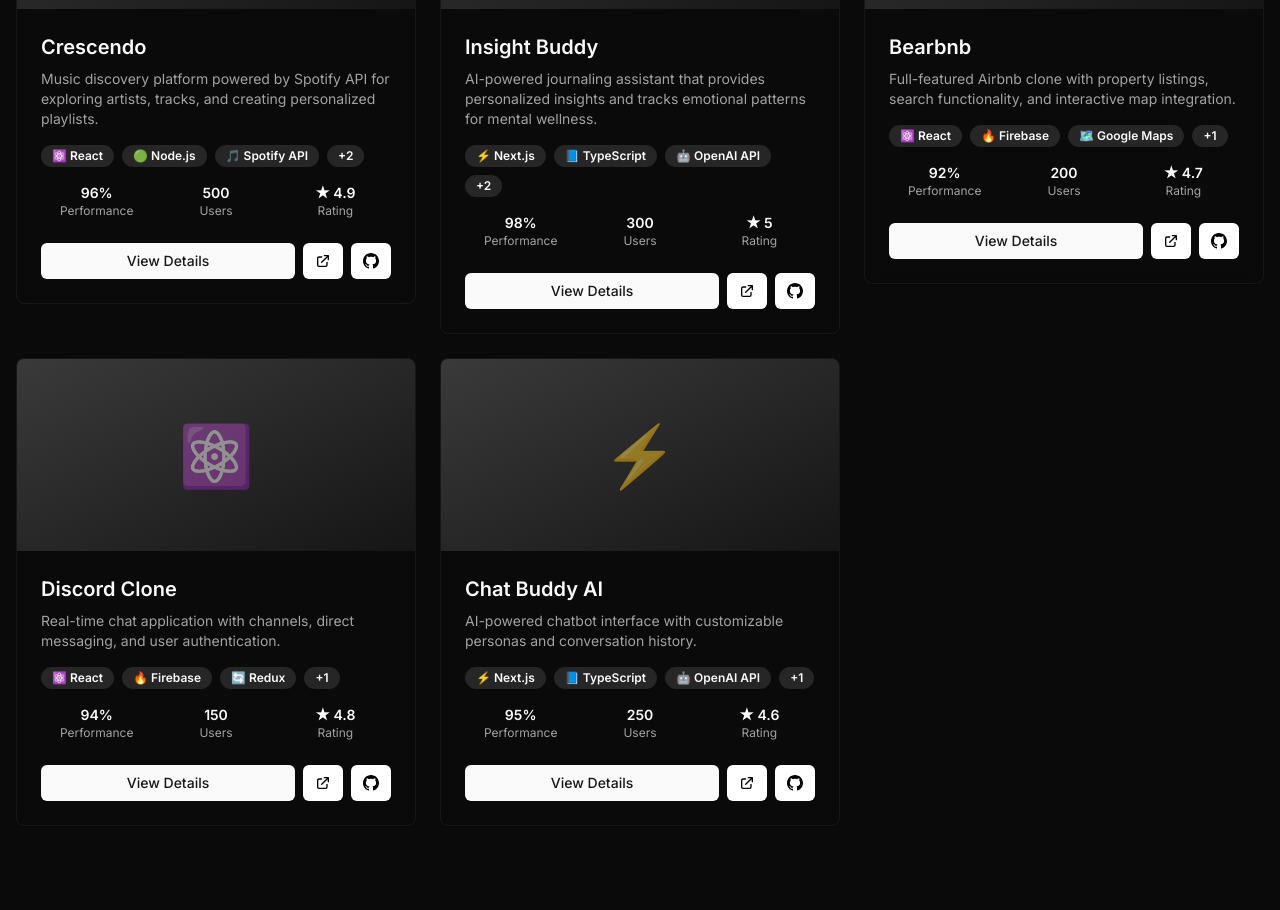
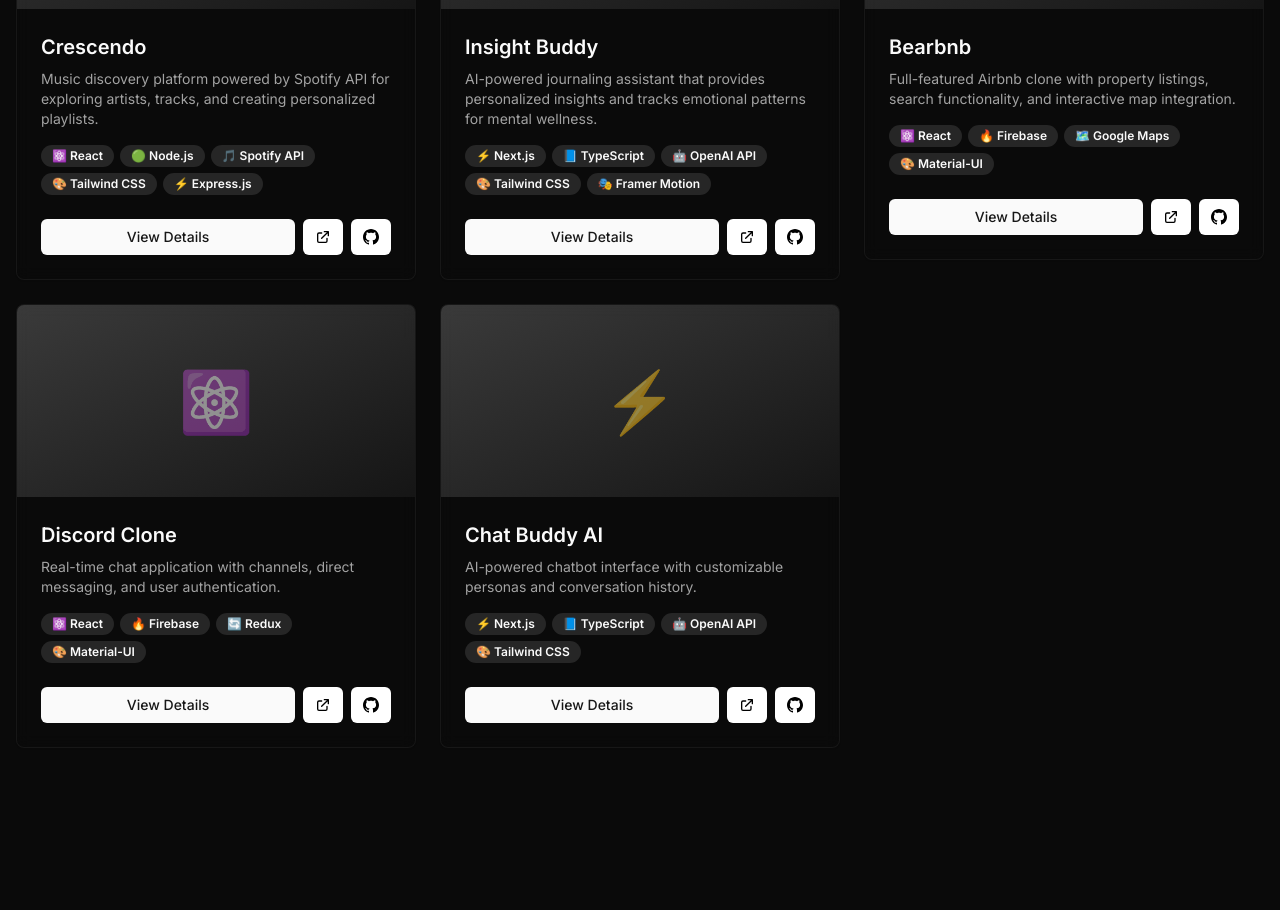
Before and after one commit to swz22/portfolio-jk, a Next.js app: page / in a window 1280 px wide. Shown: the part 1300-2210 px from the top of the page. Built offline with nearby package versions, Linux system fonts and the light colour scheme.

Commit message:
feat: remove metrics from project cards and display full tech stack

```diff
--- a/components/sections/projects/project-card.tsx
+++ b/components/sections/projects/project-card.tsx
@@ -57,47 +57,13 @@ export const ProjectCard = memo(function ProjectCard({
               {project.description}
             </p>
 
-            <div className="mb-4 flex flex-wrap gap-2">
-              {project.techStack.slice(0, 3).map((tech) => (
+            <div className="flex flex-wrap gap-1.5">
+              {project.techStack.map((tech) => (
                 <Badge key={tech.name} variant="secondary" className="text-xs">
                   {tech.icon} {tech.name}
                 </Badge>
               ))}
-              {project.techStack.length > 3 && (
-                <Badge variant="secondary" className="text-xs">
-                  +{project.techStack.length - 3}
-                </Badge>
-              )}
             </div>
-
-            {project.metrics && (
-              <div className="grid grid-cols-3 gap-2 text-center">
-                {project.metrics.performance && (
-                  <div className="text-sm">
-                    <p className="font-semibold">
-                      {project.metrics.performance}%
-                    </p>
-                    <p className="text-xs text-muted-foreground">Performance</p>
-                  </div>
-                )}
-                {project.metrics.users && (
-                  <div className="text-sm">
-                    <p className="font-semibold">
-                      {project.metrics.users >= 1000
-                        ? `${Math.floor(project.metrics.users / 1000)}k`
-                        : project.metrics.users}
-                    </p>
-                    <p className="text-xs text-muted-foreground">Users</p>
-                  </div>
-                )}
-                {project.metrics.rating && (
-                  <div className="text-sm">
-                    <p className="font-semibold">★ {project.metrics.rating}</p>
-                    <p className="text-xs text-muted-foreground">Rating</p>
-                  </div>
-                )}
-              </div>
-            )}
           </CardContent>
 
           <CardFooter className="flex gap-2 p-6 pt-0">
```
